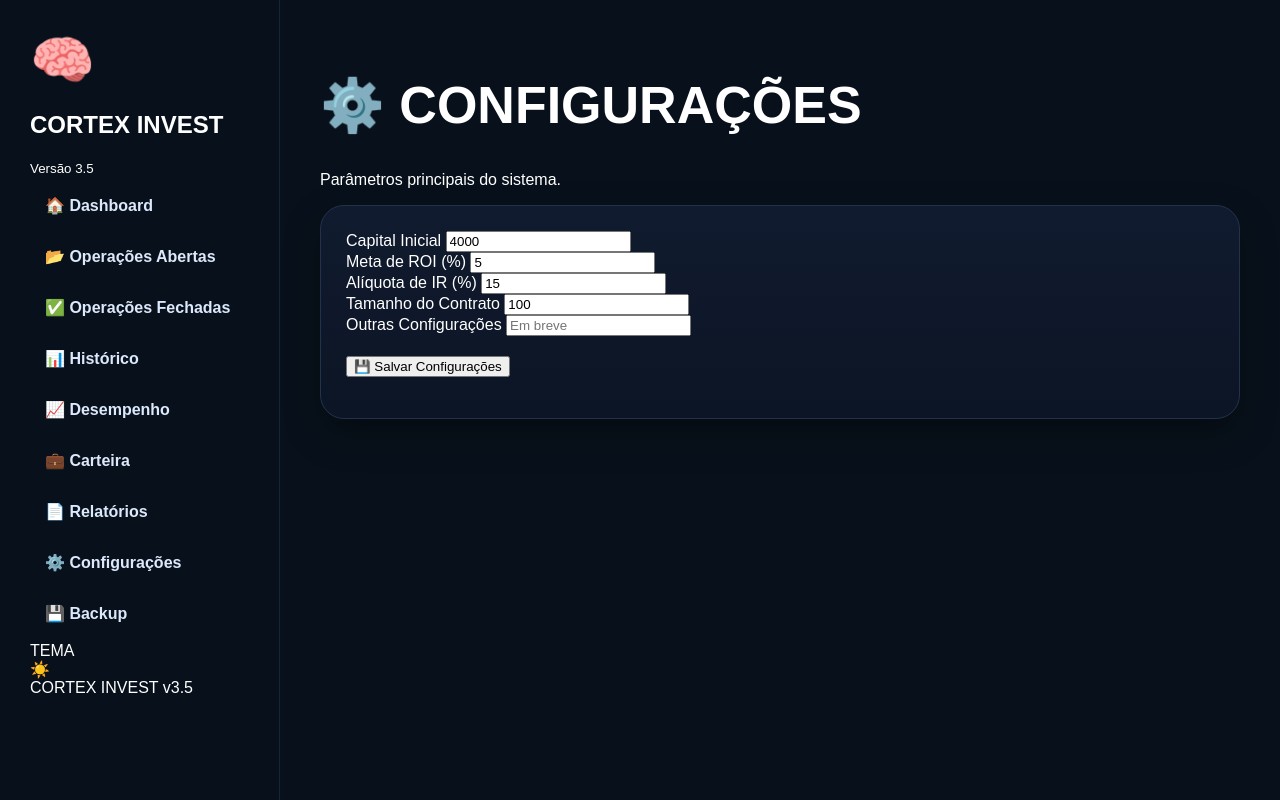
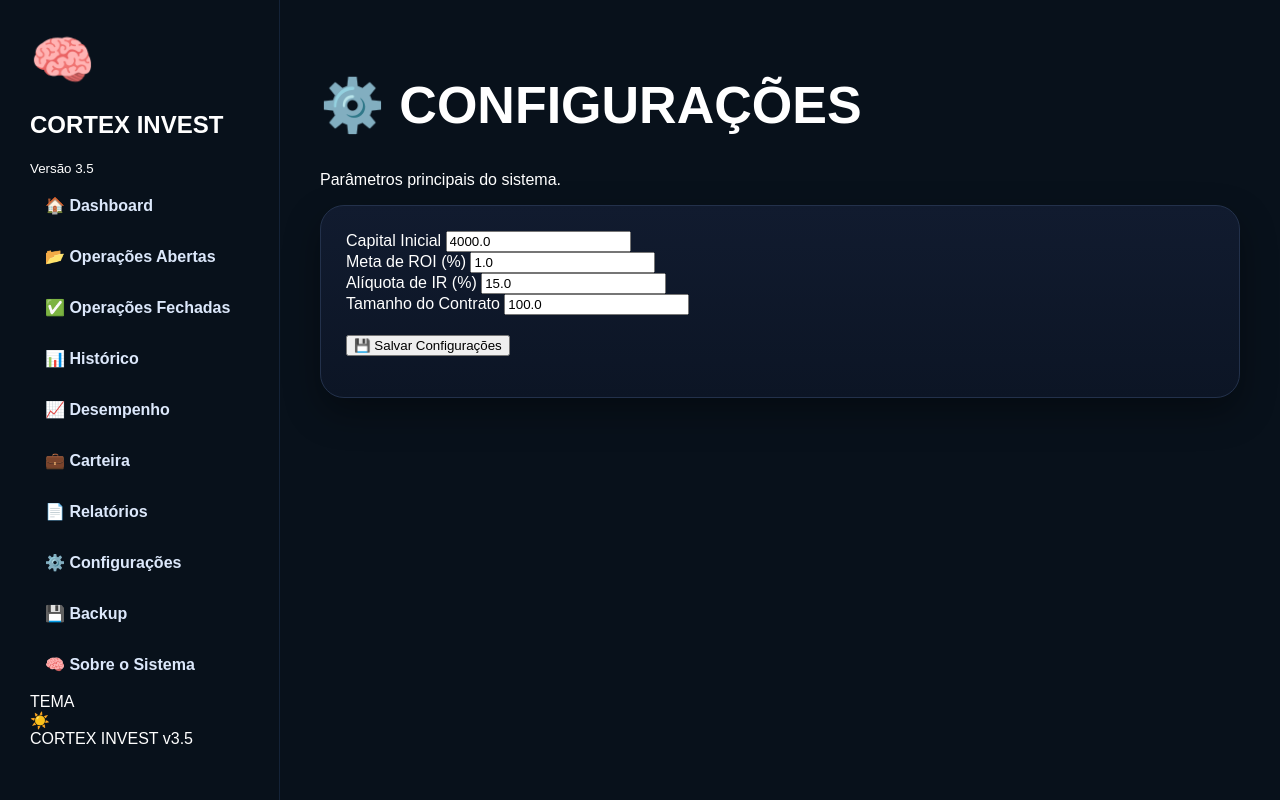
Before and after one commit to andrefcsj/FaculdadeMaria, a Flask app: page /configuracoes in a window 1280 px wide. Run offline with Flask 3, Linux system fonts and the light colour scheme; data that the repository does not hold is empty; some libraries are stand-ins or nearby versions.

Commit message:
Add files via upload

```diff
--- a/templates/base.html
+++ b/templates/base.html
@@ -26,6 +26,7 @@
             <a href="/relatorios" class="{% if request.path == '/relatorios' %}active{% endif %}">📄 Relatórios</a>
             <a href="/configuracoes" class="{% if request.path == '/configuracoes' %}active{% endif %}">⚙️ Configurações</a>
             <a href="/backup" class="{% if request.path == '/backup' %}active{% endif %}">💾 Backup</a>
+            <a href="/sobre" class="{% if request.path == '/sobre' %}active{% endif %}">🧠 Sobre o Sistema</a>
         </nav>
 
         <div class="theme-area">
--- a/templates/configuracoes.html
+++ b/templates/configuracoes.html
@@ -5,35 +5,30 @@
 <p>Parâmetros principais do sistema.</p>
 
 <div class="panel">
-<form class="form labeled">
+<form class="form labeled" method="post" action="/configuracoes/salvar">
 
 <div>
 <span>Capital Inicial</span>
-<input type="number" value="4000">
+<input type="number" step="0.01" name="capital_inicial" value="{{ cfg['Capital total inicial'] }}">
 </div>
 
 <div>
 <span>Meta de ROI (%)</span>
-<input type="number" step="0.01" value="5">
+<input type="number" step="0.01" name="meta_roi" value="{{ (cfg['Meta ROI mensal']*100)|round(2) }}">
 </div>
 
 <div>
 <span>Alíquota de IR (%)</span>
-<input type="number" step="0.01" value="15">
+<input type="number" step="0.01" name="aliquota_ir" value="{{ (cfg['Aliquota IR opcoes']*100)|round(2) }}">
 </div>
 
 <div>
 <span>Tamanho do Contrato</span>
-<input type="number" value="100">
-</div>
-
-<div>
-<span>Outras Configurações</span>
-<input type="text" placeholder="Em breve">
+<input type="number" name="tamanho_contrato" value="{{ cfg['Tamanho contrato opcoes'] }}">
 </div>
 
 <p style="margin-top:20px;">
-<button type="button">💾 Salvar Configurações</button>
+<button type="submit">💾 Salvar Configurações</button>
 </p>
 
 </form>
```
